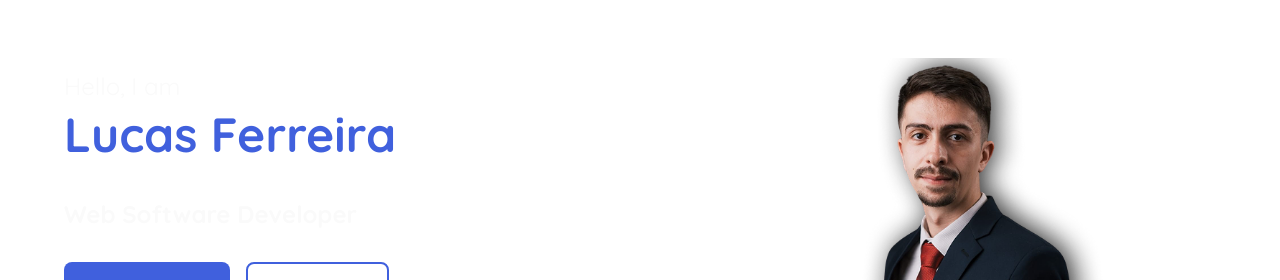
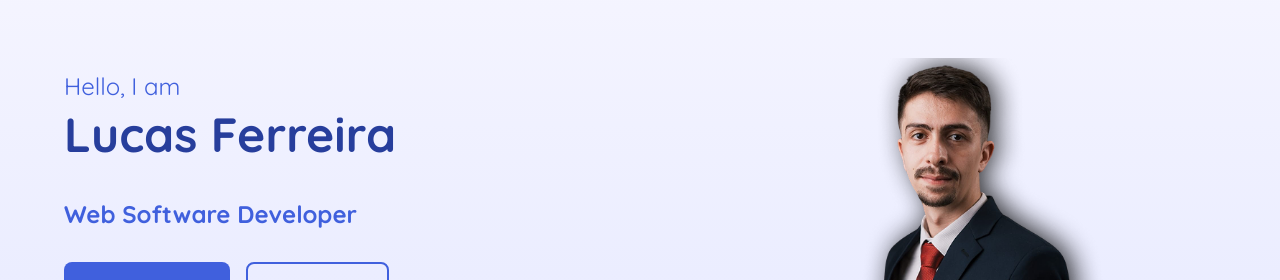
Before and after one commit to lcsferreira/portfolio, a React (Vite) app: page / in a window 1280 px wide. Shown: the part 140-420 px from the top of the page. Built offline with nearby package versions, Linux system fonts and the light colour scheme.

Commit message:
feat: add better dark theme styles and center carousel cards

```diff
--- a/src/App.tsx
+++ b/src/App.tsx
@@ -37,7 +37,7 @@ function App() {
     <motion.main
       className={`${
         theme === "dark" ? "dark" : ""
-      } flex flex-col min-h-screen text-text font-family overflow-hidden bg-white dark:bg-gradient-to-b dark:from-[#1e1e1e] dark:to-[#0b0d20]`}
+      } flex flex-col min-h-screen text-text font-family overflow-hidden bg-gradient-to-b from-[#f9f8ff] to-[#cbd3ff] dark:bg-gradient-to-b dark:from-[#1e1e1e] dark:to-[#0b0d20]`}
       variants={containerVariants}
       initial="hidden"
       animate="visible"
--- a/src/components/Carousel.tsx
+++ b/src/components/Carousel.tsx
@@ -113,7 +113,7 @@ export const Carousel = ({
           // Define base classes for each item
           // Using w-[60%] as a starting point, can be made responsive. mx-1 for small gap.
           let itemDynamicClasses =
-            "flex-shrink-0 w-[60%] transition-all duration-500 ease-in-out mx-1";
+            "flex-shrink-0 w-[60%] transition-all duration-500 ease-in-out mx-1 flex items-center justify-center";
 
           // Apply styles based on distance from current index
           if (distance === 0) {
--- a/src/components/Layout/HeroSection.tsx
+++ b/src/components/Layout/HeroSection.tsx
@@ -135,18 +135,18 @@ export const HeroSection = () => {
           /> */}
 
           <motion.div variants={itemVariants} className="z-10">
-            <motion.p className="text-text-secondary text-lg sm:text-xl lg:text-2xl">
+            <motion.p className="text-primary dark:text-text-secondary text-lg sm:text-xl lg:text-2xl">
               Hello, I am
               <br />
               <motion.span
-                className="text-primary font-bold text-3xl sm:text-4xl lg:text-5xl block mt-2"
+                className="text-secondary dark:text-primary font-bold text-3xl sm:text-4xl lg:text-5xl block mt-2"
                 variants={nameVariants}
               >
                 {name}
               </motion.span>
               <br />
               <motion.span
-                className="text-text-secondary text-lg sm:text-xl lg:text-2xl font-bold block mt-2"
+                className="text-primary dark:text-text-secondary text-lg sm:text-xl lg:text-2xl font-bold block mt-2"
                 initial={{ opacity: 0, y: 20 }}
                 animate={{ opacity: 1, y: 0 }}
                 transition={{ duration: 0.8, delay: 1.2 }}
```
